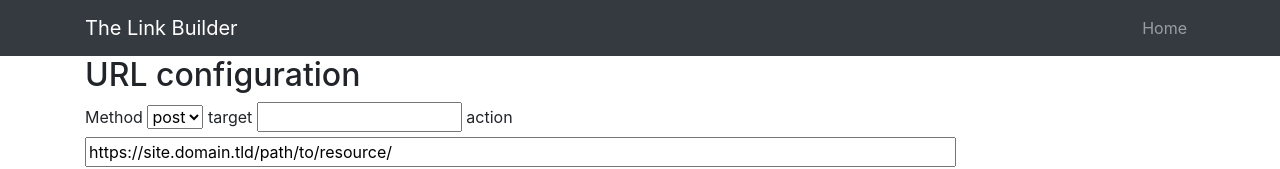
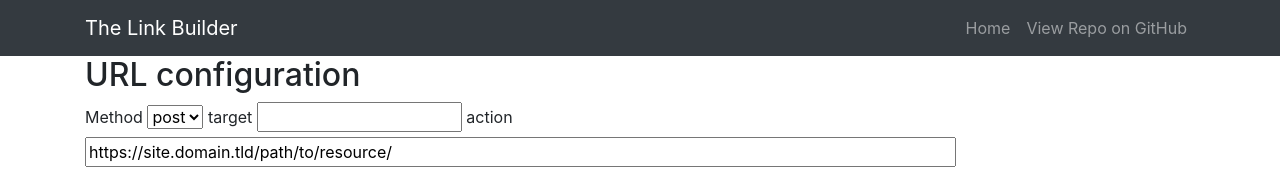
Before and after one commit to PatrickTCB/link-builder, a plain HTML site: page index.html in a window 1280 px wide. Shown: the top 169 px of the page. Drawn offline with Linux system fonts and the light colour scheme.

Commit message:
Added link from page back to repo

```diff
--- a/index.html
+++ b/index.html
@@ -68,6 +68,9 @@
 			  <li class="nav-item">
 				<a class="nav-link" href="/index.html">Home</a>
 			  </li>
+			  <li class="nav-item">
+				<a class="nav-link" href="https://github.com/PatrickTCB/link-builder">View Repo on GitHub</a>
+			  </li>
 			</ul>
 		  </div>
 		</div>
```
